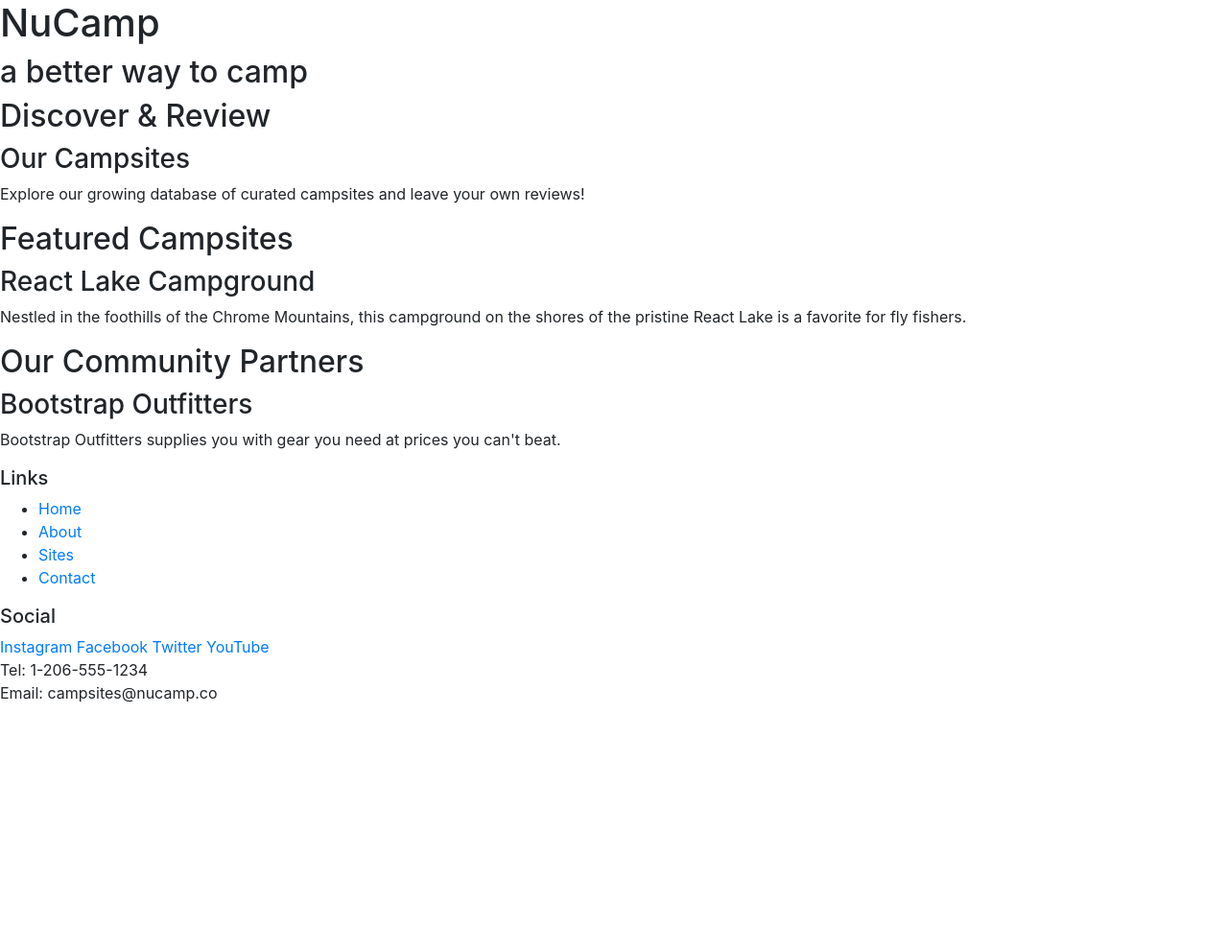
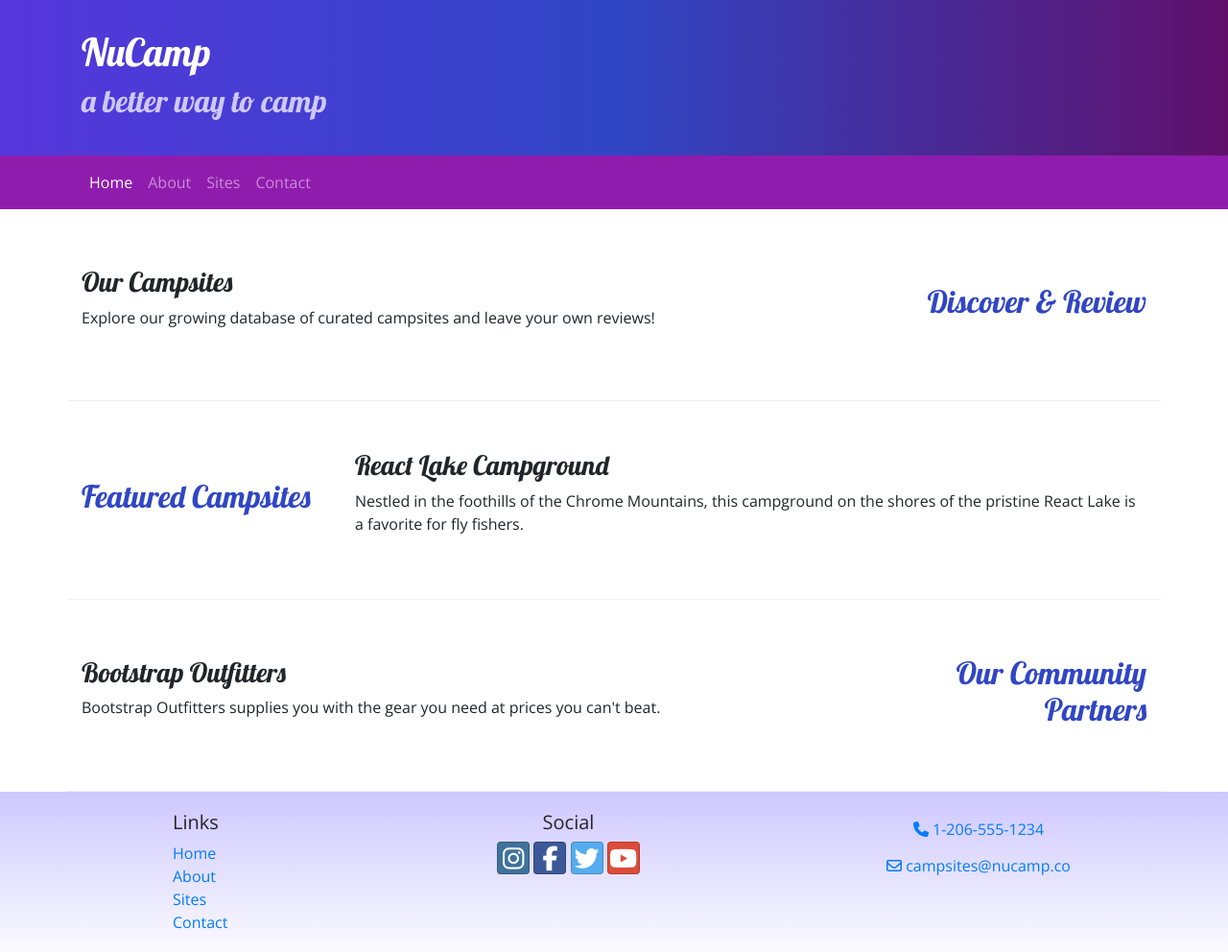
Before and after one commit to khjames94/Nucampsite, a website: page index.html in a window 1280 px wide. Shown: the whole page at 96% size. Before the commit the page ends 800 px from the top, so only its background shows below. Drawn offline with nearby package versions, Linux system fonts and the light colour scheme.

Commit message:
updated with instructor

```diff
--- /dev/null
+++ b/css/styles.css
@@ -0,0 +1,37 @@
+body {
+    font-family: "Open Sans", sans-serif;
+}
+
+h1, h2, h3 {
+    font-family: "Lobster", cursive;
+}
+
+h2 {
+    color: #3046c5;
+}
+
+header h2 {
+    color: #cec8ff;
+}
+
+.site-footer {
+    background-image: linear-gradient(#cec8ff, white);
+    padding: 20px 0;
+}
+
+.jumbotron {
+    margin: 0;
+    padding: 30px;
+    background-image: linear-gradient(to right, #5637dd, #3046c5, #60106B);
+    color: white;
+}
+
+.row-content {
+    padding: 50px 0;
+    border-bottom: 1px ridge;
+    min-height: 200px;
+}
+
+.navbar {
+    background-color: #901CAD;
+}
--- a/index.html
+++ b/index.html
@@ -9,56 +9,101 @@
         <!-- Bootstrap CSS -->
         <link rel="stylesheet" href="node_modules/bootstrap/dist/css/bootstrap.min.css" />
 
+        <!-- Additional CSS must be placed after Bootstrap CSS -->
+        <link rel="stylesheet" href="node_modules/font-awesome/css/font-awesome.min.css" />
+        <link rel="stylesheet" href="node_modules/bootstrap-social/bootstrap-social.css" />
+        <link rel="stylesheet" href="https://fonts.googleapis.com/css?family=Lobster|Open+Sans" />
+        <link rel="stylesheet" href="css/styles.css" />
+
         <title>NuCamp: A Better Way To Camp</title>
     </head>
 
+
 <body>
 
-    <header>
-        <div>
+    <header class="jumbotron jumbotron-fluid">
+        <div class="container">
+            <div class="row">
+                <div class="col">
                     <h1>NuCamp</h1>
                     <h2>a better way to camp</h2>
                 </div>
+            </div>
+        </div>
     </header>
 
-    <div>
-        <h2>Discover & Review</h2>
+    <nav class="navbar navbar-expand-sm navbar-dark sticky-top">
+        <div class="container">
+            <button class="navbar-toggler ml-auto" type="button" data-toggle="collapse" data-target="#nucampNavbar">
+                <span class="navbar-toggler-icon"></span>
+            </button>
+            <div class="collapse navbar-collapse" id="nucampNavbar">
+                <ul class="navbar-nav">
+                    <li class="nav-item active"><a class="nav-link" href="#">Home</a></li>
+                    <li class="nav-item"><a class="nav-link" href="aboutus.html">About</a></li>
+                    <li class="nav-item"><a class="nav-link" href="#">Sites</a></li>
+                    <li class="nav-item"><a class="nav-link" href="contactus.html">Contact</a></li>
+                </ul>
+            </div>
+        </div>
+    </nav>
+
+    <div class="container">
+        <div class="row row-content align-items-center">
+            <div class="col-sm-4 order-sm-last col-md-3">
+                <h2 class="text-sm-right">Discover & Review</h2>
+            </div>
+            <div class="col">
                 <h3>Our Campsites</h3>
-        <p>Explore our growing database of curated campsites and leave your own reviews!</p>
+                <p class="d-none d-sm-block">Explore our growing database of curated campsites and leave your own reviews!</p>
+            </div>
         </div>
 
-    <div>
+        <div class="row row-content align-items-center">
+            <div class="col-sm-4 col-md-3">
                 <h2>Featured Campsites</h2>
+            </div>
+            <div class="col">
                 <h3>React Lake Campground</h3>
-        <p>Nestled in the foothills of the Chrome Mountains, this campground on the shores of the pristine React Lake is a favorite for fly fishers.</p>
+        		<p class="d-none d-sm-block">Nestled in the foothills of the Chrome Mountains, this campground on the shores of the pristine React Lake is a favorite for fly fishers.</p>
+   			</div>
         </div>
 
-    <div>
-        <h2>Our Community Partners</h2>
+        <div class="row row-content align-items-center">
+            <div class="col-sm-4 order-sm-last col-md-3">
+                <h2 class="text-sm-right">Our Community Partners</h2>
+            </div>
+            <div class="col">
                 <h3>Bootstrap Outfitters</h3>
-        <p>Bootstrap Outfitters supplies you with gear you need at prices you can't beat.</p>
+        		<p class="d-none d-sm-block">Bootstrap Outfitters supplies you with the gear you need at prices you can't beat.</p>
+            </div>
+        </div>
     </div>
 
-    <footer>
-        <div>
+    <footer class="site-footer">
+        <div class="container">
+            <div class="row">
+                <div class="col-4 col-sm-2 offset-1">
                     <h5>Links</h5>
-            <ul>
-                <li><a href="#">Home</a></li>
-                <li><a href="#">About</a></li>
+                    <ul class="list-unstyled">
+                        <li><a href="index.html">Home</a></li>
+                        <li><a href="aboutus.html">About</a></li>
                         <li><a href="#">Sites</a></li>
-                <li><a href="#">Contact</a></li>
+                        <li><a href="contactus.html">Contact</a></li>
                     </ul>
                 </div>
-        <div>
+                <div class="col-6 col-sm-5 text-center">
                     <h5>Social</h5>
-            <a href="http://instagram.com/">Instagram</a>
-            <a href="http://facebook.com/">Facebook</a>
-            <a href="http://twitter.com/">Twitter</a>
-            <a href="http://youtube.com/">YouTube</a>
+                    <a class="btn btn-social-icon btn-instagram" href="http://instagram.com/"><i class="fa fa-instagram"></i></a>
+                    <a class="btn btn-social-icon btn-facebook" href="http://facebook.com/"><i class="fa fa-facebook"></i></a>
+                    <a class="btn btn-social-icon btn-twitter" href="http://twitter.com/"><i class="fa fa-twitter"></i></a>
+                    <a class="btn btn-social-icon btn-google" href="http://youtube.com/"><i class="fa fa-youtube"></i></a>
                 </div>
-        <div>
-            Tel: 1-206-555-1234<br />
-            Email: campsites@nucamp.co
+                <div class="col-sm-4 text-center">
+                    <a role="button" class="btn btn-link" href="tel:+12065551234"><i class="fa fa-phone"></i> 1-206-555-1234</a><br />
+                    <a role="button" class="btn btn-link" href="mailto:campsites@nucamp.co"><i class="fa fa-envelope-o"></i> campsites@nucamp.co</a>
+                </div>
+           </div>
         </div>
     </footer>
 
--- a/package.json
+++ b/package.json
@@ -15,6 +15,7 @@
   },
   "dependencies": {
     "bootstrap": "^4.5.2",
+    "bootstrap-social": "^5.1.1",
     "jquery": "^3.5.1",
     "popper.js": "^1.16.1"
   }
```
Also changed, not shown: aboutus.html (added, +182 -0 lines), contactus.html (added, +175 -0 lines), 2 other files. Lines whose indentation alone changed are shown as unchanged.
